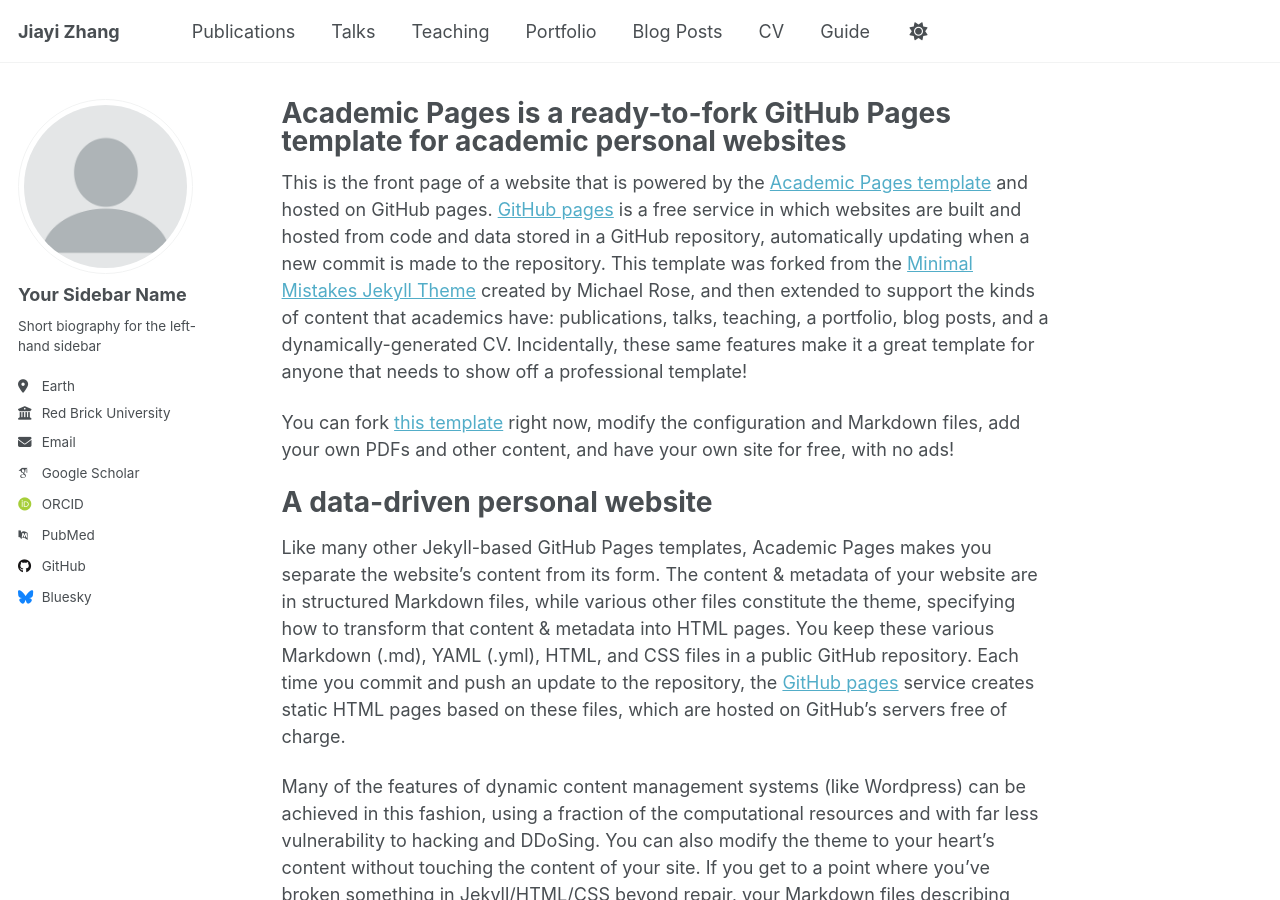
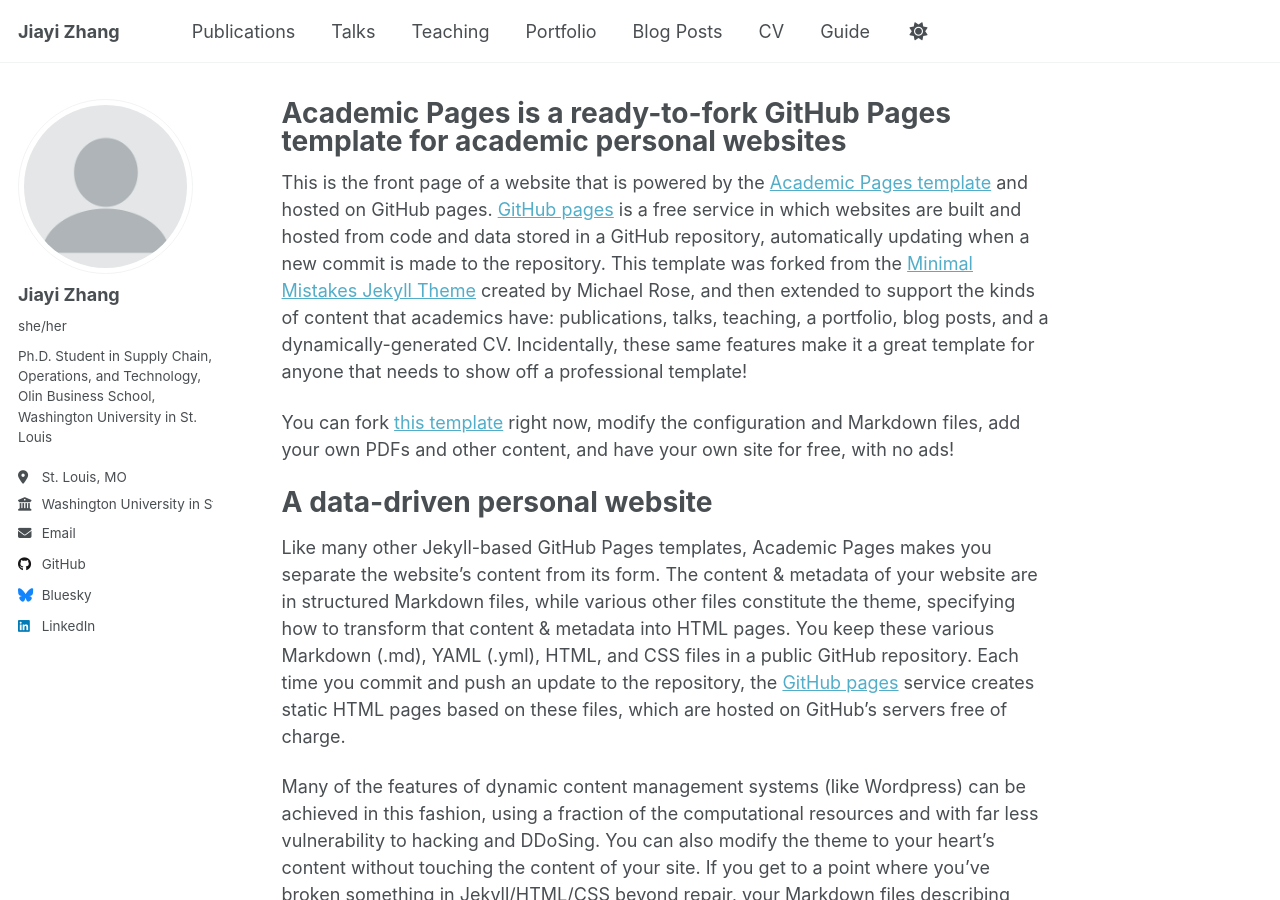
Before and after one commit to PatZjy/jiayizhang, a Jekyll site: the page built from _pages/about.md, in a window 1280 px wide and 900 px high. Built offline with Jekyll 4.4.1, drawn with Linux system fonts in a browser that asks for light colours; some web fonts are replaced; a script that is not in the unit is left out.

Commit message:
Modify author details in _config.yml

```diff
--- a/_config.yml
+++ b/_config.yml
@@ -25,23 +25,23 @@ repository               : "PatZjy/PatZjy.github.io"
 author:
   # Biographic information
   avatar           : "profile.png"
-  name             : "Your Sidebar Name"
-  pronouns         : # example: "she/her"
-  bio              : "Short biography for the left-hand sidebar"
-  location         : "Earth"
-  employer         : "Red Brick University"
+  name             : "Jiayi Zhang"
+  pronouns         : "she/her"
+  bio              : "Ph.D. Student in Supply Chain, Operations, and Technology, Olin Business School, Washington University in St. Louis"
+  location         : "St. Louis, MO"
+  employer         : "Washington University in St. Louis"
   uri              : # URL
-  email            : "none@example.org"
+  email            : "jiayizhang@wustl.edu"
 
   # Academic websites
   academia         : # URL
   arxiv            : # URL - Update with the correct link to your profile
-  googlescholar    : "https://scholar.google.com/citations?user=PS_CX0AAAAAJ"
+  googlescholar    : # URL
   inspire-hep      : # URL
   impactstory      : # URL
-  orcid            : "http://orcid.org/yourorcidurl"
+  orcid            : # URL
   semantic         : # URL
-  pubmed           : "https://www.ncbi.nlm.nih.gov/pubmed/?term=john+snow"
+  pubmed           : # URL
   researchgate     : # URL
   scopus           : # URL
 
@@ -49,7 +49,7 @@ author:
   bitbucket        : # Username - Update with your username on the site
   codepen          : # Username
   dribbble         : # Username
-  github           : "academicpages"
+  github           : "PatZjy"
   kaggle           : # Username
   stackoverflow    : # User number or user number and name (i.e., use "1" or "1/jeff-atwood")
 
@@ -64,7 +64,7 @@ author:
   keybase          : # Username
   instagram        : # Username
   lastfm           : # Username
-  linkedin         : # Username
+  linkedin         : "https://www.linkedin.com/in/jiayi-zhang-2a4359200/"
   mastodon         : # URL
   medium           : # URL
   pinterest        : # Username
```
